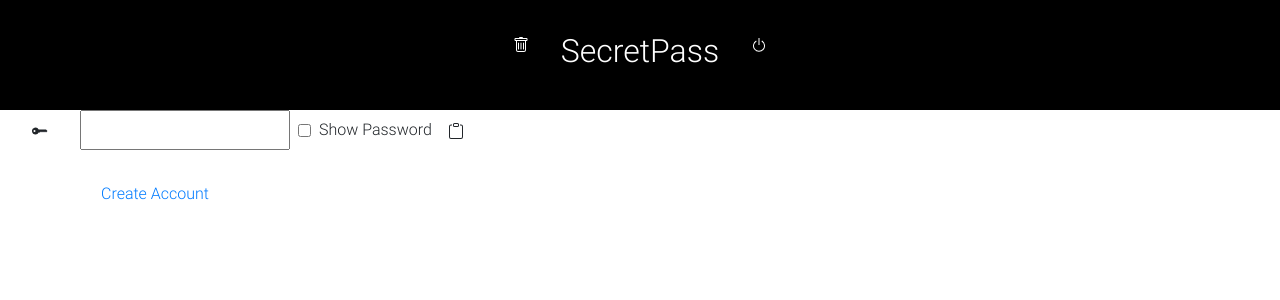
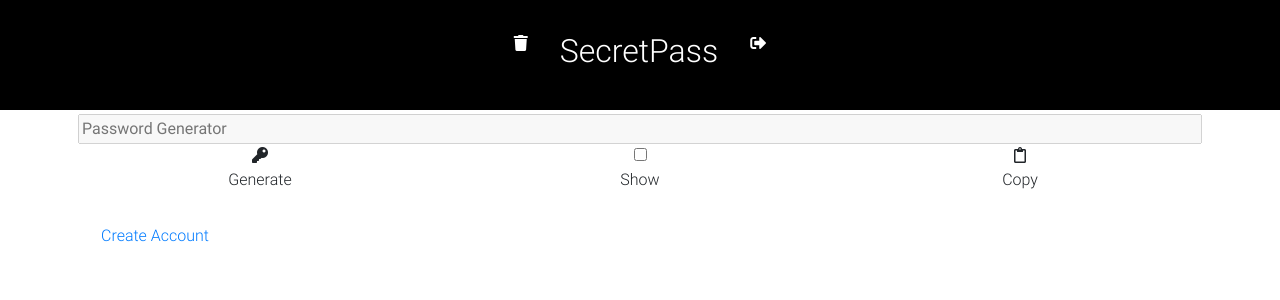
Before and after one commit to alpsakaci/bundles, a Django app: page /secretpass/ in a window 1280 px wide. Shown: the top 300 px of the page. Run offline with Django 3.2, Linux system fonts and the light colour scheme; the visitor is signed in with stand-in values (Sample User, id 1); parts of the project's set-up code (start-up, migrations or seed data) failed here and were passed over; some libraries are stand-ins or nearby versions.

Commit message:
layout fix

```diff
--- a/secretpass/templates/secretpass/base.html
+++ b/secretpass/templates/secretpass/base.html
@@ -24,13 +24,7 @@
     <ul class="nav justify-content-center black lighten-4 py-4 sticky-top text-white">
         <li class="nav-item">
             <a class="nav-link text-white" href="{% url 'sptrash' %}">
-                <svg width="1em" height="1em" viewBox="0 0 16 16" class="bi bi-trash" fill="currentColor"
-                    xmlns="http://www.w3.org/2000/svg">
-                    <path
-                        d="M5.5 5.5A.5.5 0 0 1 6 6v6a.5.5 0 0 1-1 0V6a.5.5 0 0 1 .5-.5zm2.5 0a.5.5 0 0 1 .5.5v6a.5.5 0 0 1-1 0V6a.5.5 0 0 1 .5-.5zm3 .5a.5.5 0 0 0-1 0v6a.5.5 0 0 0 1 0V6z" />
-                    <path fill-rule="evenodd"
-                        d="M14.5 3a1 1 0 0 1-1 1H13v9a2 2 0 0 1-2 2H5a2 2 0 0 1-2-2V4h-.5a1 1 0 0 1-1-1V2a1 1 0 0 1 1-1H6a1 1 0 0 1 1-1h2a1 1 0 0 1 1 1h3.5a1 1 0 0 1 1 1v1zM4.118 4L4 4.059V13a1 1 0 0 0 1 1h6a1 1 0 0 0 1-1V4.059L11.882 4H4.118zM2.5 3V2h11v1h-11z" />
-                </svg>
+                <i class="fa fa-trash text-white" aria-hidden="true"></i>
             </a>
         </li>
         <li class="nav-item">
@@ -40,38 +34,30 @@
         </li>
         <li class="nav-item">
             <a class="nav-link text-white" href="/admin/logout/?next=/secretpass/">
-                <svg width="1em" height="1em" viewBox="0 0 16 16" class="bi bi-power" fill="currentColor"
-                    xmlns="http://www.w3.org/2000/svg">
-                    <path fill-rule="evenodd"
-                        d="M5.578 4.437a5 5 0 1 0 4.922.044l.5-.866a6 6 0 1 1-5.908-.053l.486.875z" />
-                    <path fill-rule="evenodd" d="M7.5 8V1h1v7h-1z" />
-                </svg>
+                <i class="fas fa-sign-out-alt text-white"></i>
             </a>
         </li>
     </ul>
-    <ul class="nav">
-        <li class="nav-item">
-            <a class="nav-link mx-3" id="generatePassword">
-                <svg width="1em" height="1em" viewBox="0 0 16 16" class="bi bi-key-fill" fill="currentColor"
-                    xmlns="http://www.w3.org/2000/svg">
-                    <path fill-rule="evenodd"
-                        d="M3.5 11.5a3.5 3.5 0 1 1 3.163-5H14L15.5 8 14 9.5l-1-1-1 1-1-1-1 1-1-1-1 1H6.663a3.5 3.5 0 0 1-3.163 2zM2.5 9a1 1 0 1 0 0-2 1 1 0 0 0 0 2z" />
-                </svg>
-            </a>
-        </li>
-        <input id="passwordResult" type="password">
-        <input type="checkbox" onclick="showPassword()" class="my-auto mx-2">
-        <span class="my-auto">
-            Show Password
-        </span>
-        <a id="copyClipboard" class="my-auto mx-3"><svg width="1em" height="1em" viewBox="0 0 16 16"
-                class="bi bi-clipboard" fill="currentColor" xmlns="http://www.w3.org/2000/svg">
-                <path fill-rule="evenodd"
-                    d="M4 1.5H3a2 2 0 0 0-2 2V14a2 2 0 0 0 2 2h10a2 2 0 0 0 2-2V3.5a2 2 0 0 0-2-2h-1v1h1a1 1 0 0 1 1 1V14a1 1 0 0 1-1 1H3a1 1 0 0 1-1-1V3.5a1 1 0 0 1 1-1h1v-1z" />
-                <path fill-rule="evenodd"
-                    d="M9.5 1h-3a.5.5 0 0 0-.5.5v1a.5.5 0 0 0 .5.5h3a.5.5 0 0 0 .5-.5v-1a.5.5 0 0 0-.5-.5zm-3-1A1.5 1.5 0 0 0 5 1.5v1A1.5 1.5 0 0 0 6.5 4h3A1.5 1.5 0 0 0 11 2.5v-1A1.5 1.5 0 0 0 9.5 0h-3z" />
-            </svg></a>
-    </ul>
+    <div class="container mt-1">
+        <div class="row justify-content-center">
+            <input id="passwordResult" type="password" class="w-100 mx-2" placeholder="Password Generator" disabled>
+        </div>
+        <div class="row justify-content-center">
+            <div class="col-4 text-center my-auto">
+                <a class="" id="generatePassword">
+                    <i class="fa fa-key" aria-hidden="true"></i>
+                    <br>Generate
+                </a>
+            </div>
+            <div class="col-4 text-center my-auto">
+                <input type="checkbox" onclick="showPassword()">
+                <br>Show
+            </div>
+            <div class="col-4 text-center my-auto">
+                <a id="copyClipboard" class="my-auto"><i class="far fa-clipboard"></i><br>Copy</a>
+            </div>
+        </div>
+    </div>
 
     {% block body %}
     {% endblock body %}
--- a/secretpass/templates/secretpass/index.html
+++ b/secretpass/templates/secretpass/index.html
@@ -13,22 +13,20 @@
     <div id="accountList">
         {% for account in accounts %}
         <div class="row account">
-            <div class="col-1 text-center w-100 h-100">
-                <a onclick="#"><svg width="1em" height="1em" viewBox="0 0 16 16" class="bi bi-clipboard"
-                        fill="currentColor" xmlns="http://www.w3.org/2000/svg">
-                        <path fill-rule="evenodd"
-                            d="M4 1.5H3a2 2 0 0 0-2 2V14a2 2 0 0 0 2 2h10a2 2 0 0 0 2-2V3.5a2 2 0 0 0-2-2h-1v1h1a1 1 0 0 1 1 1V14a1 1 0 0 1-1 1H3a1 1 0 0 1-1-1V3.5a1 1 0 0 1 1-1h1v-1z" />
-                        <path fill-rule="evenodd"
-                            d="M9.5 1h-3a.5.5 0 0 0-.5.5v1a.5.5 0 0 0 .5.5h3a.5.5 0 0 0 .5-.5v-1a.5.5 0 0 0-.5-.5zm-3-1A1.5 1.5 0 0 0 5 1.5v1A1.5 1.5 0 0 0 6.5 4h3A1.5 1.5 0 0 0 11 2.5v-1A1.5 1.5 0 0 0 9.5 0h-3z" />
-                    </svg></a>
-            </div>
-            <div class="col-10">
+            <div class="col-7 col-md-10">
                 <h5>{{ account.service }}</h5>
                 <p class="">{{ account.username }}</p>
-                <hr>
             </div>
-            <div class="col-1 text-center"><a href="{% url 'spedit' account.id %}" class="btn btn-black btn-sm float-right">Edit</a></div>
+            <div class="col-2 col-md-1 text-center my-auto"><a href="{% url 'spedit' account.id %}" class=""><i
+                        class="far fa-edit"></i><br>Edit</a></div>
+            <div class="col-3 col-md-1 my-auto text-center">
+                <a class="">
+                    <i class="far fa-clipboard"></i>
+                    <br>Copy
+                </a>
+            </div>
         </div>
+        <hr>
         {% endfor %}
     </div>
 </div>
```
